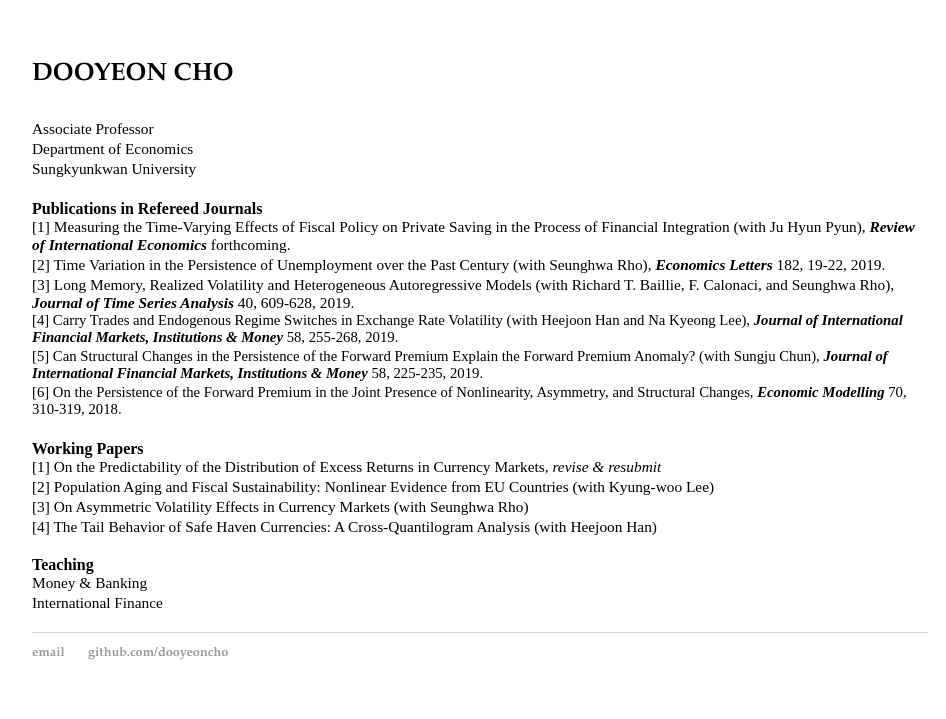
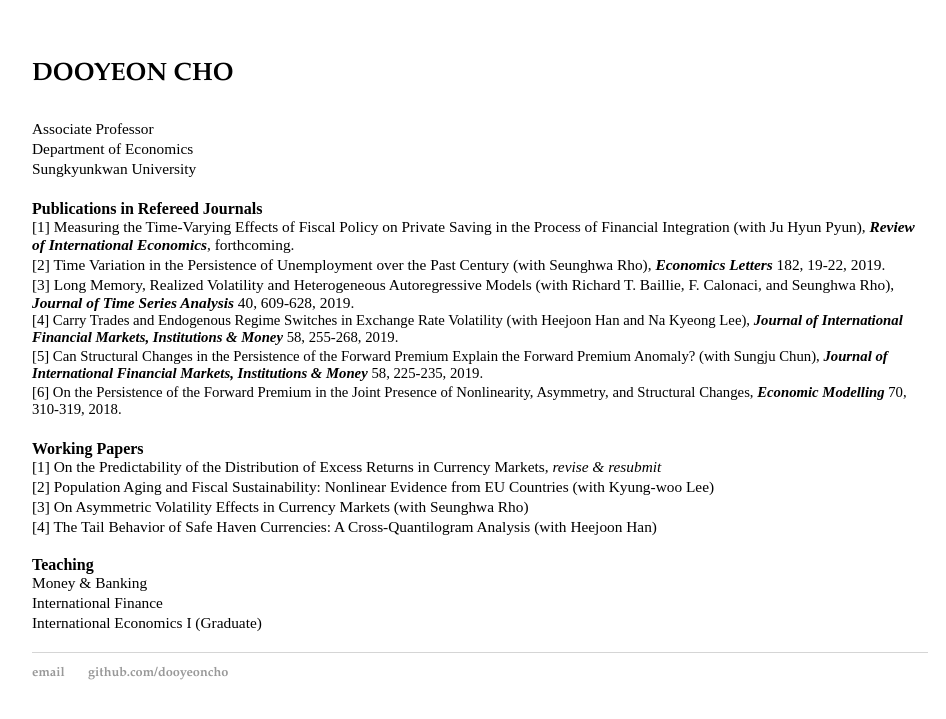
Before and after one commit to dooyeoncho/dooyeoncho.github.io, a Jekyll site: the page built from index.html, in a window 1280 px wide. Shown: the top 719 px of the page, without its empty margins (160-1106 px from the left). Built offline with Jekyll 4.4.1, drawn with Linux system fonts in a browser that asks for light colours.

Commit message:
Update index.html

```diff
--- a/index.html
+++ b/index.html
@@ -12,7 +12,7 @@ title: Dooyeon Cho - personal webpage
 
 
 <div><b>Publications in Refereed Journals</b>
-		<div>[1] Measuring the Time-Varying Effects of Fiscal Policy on Private Saving in the Process of Financial Integration (with Ju Hyun Pyun), <em property="italic"><b>Review of International Economics</b></em> forthcoming. </div>
+		<div>[1] Measuring the Time-Varying Effects of Fiscal Policy on Private Saving in the Process of Financial Integration (with Ju Hyun Pyun), <em property="italic"><b>Review of International Economics</b></em>, forthcoming. </div>
 		<div>[2] Time Variation in the Persistence of Unemployment over the Past Century (with Seunghwa Rho), <em property="italic"><b>Economics Letters</b></em> 182, 19-22, 2019. </div>
 		<div>[3] Long Memory, Realized Volatility and Heterogeneous Autoregressive Models (with Richard T. Baillie, F. Calonaci, and Seunghwa Rho), <em property="italic"><b>Journal of Time Series Analysis</b></em> 40, 609-628, 2019.
 		<div>[4] Carry Trades and Endogenous Regime Switches in Exchange Rate Volatility (with Heejoon Han and Na Kyeong Lee), <em property="italic"><b>Journal of International Financial Markets, Institutions & Money</b></em> 58, 255-268, 2019. </div>
@@ -32,6 +32,7 @@ title: Dooyeon Cho - personal webpage
 			<div> <b>Teaching</b>
 			<div> Money & Banking </div>
 			<div> International Finance </div>
+			<div> International Economics I (Graduate) </div>
 			</div>
 &nbsp;
 
```
